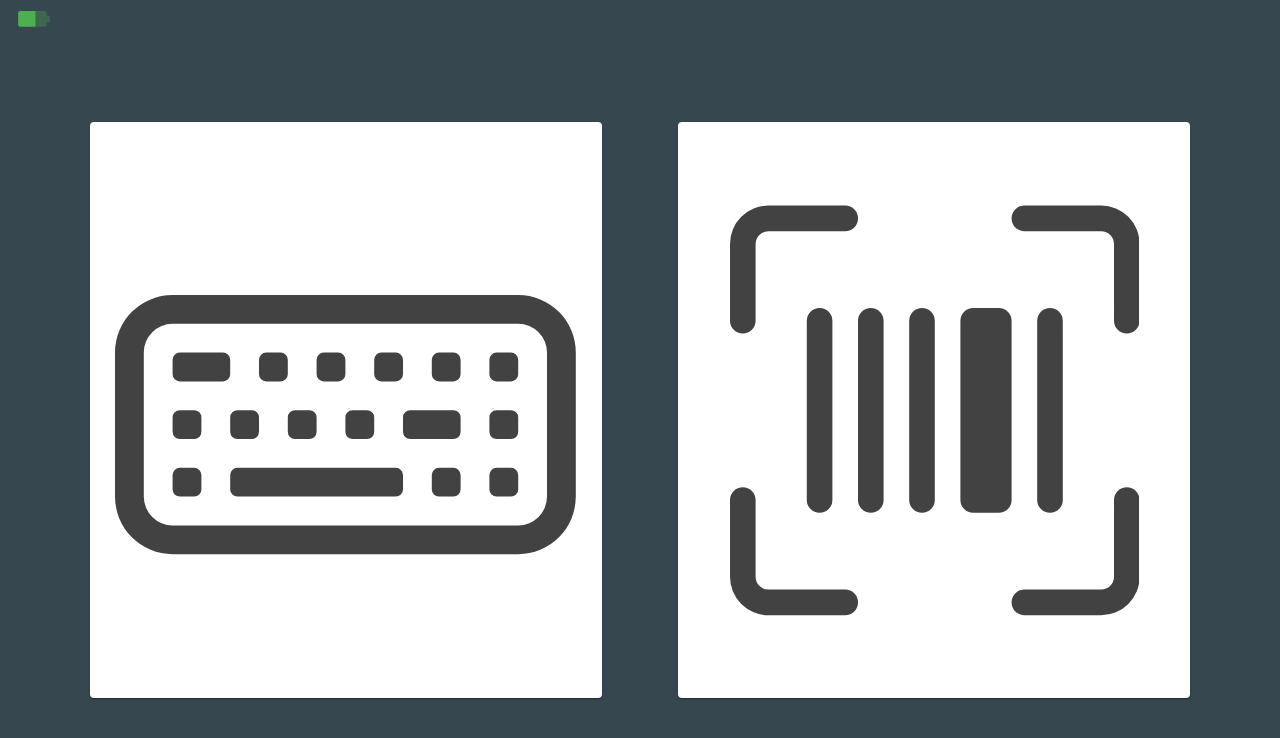
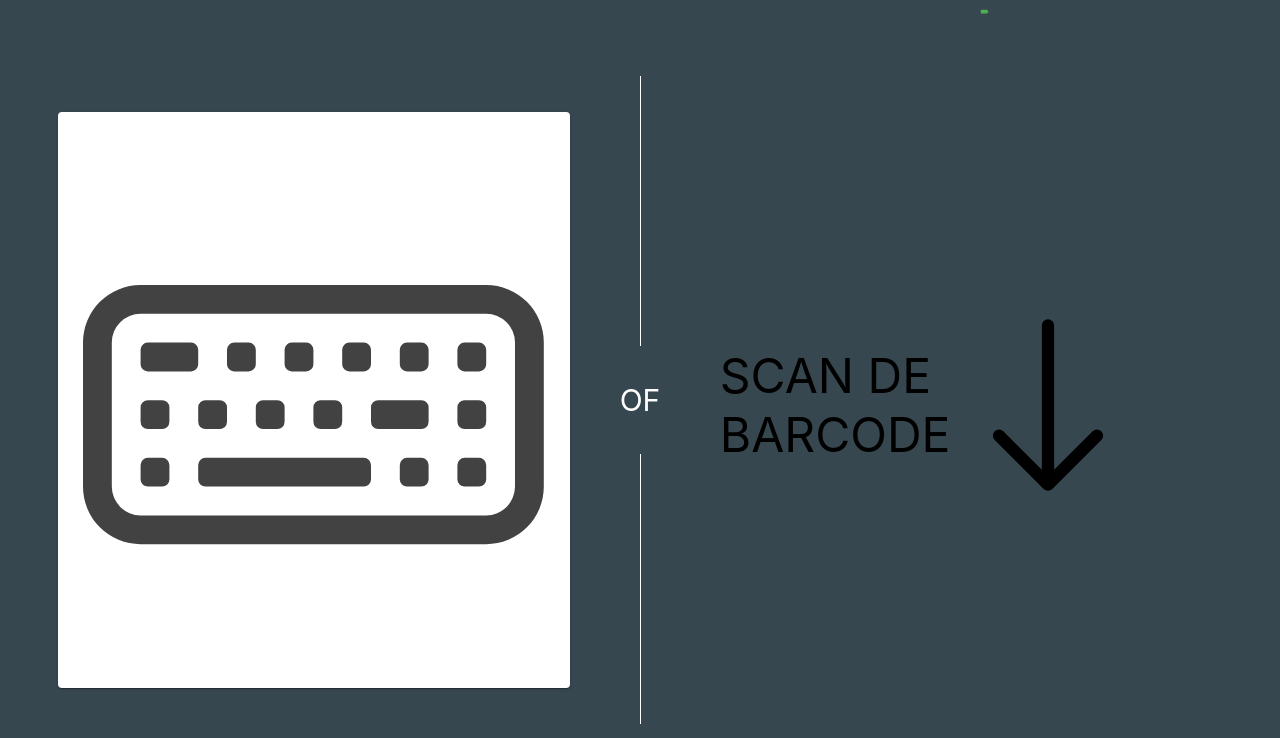
Before and after one commit to detimdejong/OK-Throwaway, a React (Create React App) app in the folder okthrowaway.ui/: page / in a window 1280 px wide. Shown: the top 738 px of the page. Built offline with nearby package versions, Linux system fonts and the light colour scheme.

Commit message:
ui:Add Homepage

```diff
--- a/okthrowaway.ui/package.json
+++ b/okthrowaway.ui/package.json
@@ -3,6 +3,8 @@
   "version": "0.1.0",
   "private": true,
   "dependencies": {
+    "@emotion/react": "^11.7.0",
+    "@emotion/styled": "^11.6.0",
     "@material-ui/core": "^4.12.3",
     "@mui/material": "^5.2.1",
     "@mui/styles": "^5.2.1",
--- a/okthrowaway.ui/src/components/BatteryStatus.tsx
+++ b/okthrowaway.ui/src/components/BatteryStatus.tsx
@@ -5,7 +5,8 @@ import {
     MdBattery50,
     MdBattery60,
     MdBattery80,
-    MdBattery90
+    MdBattery90,
+    MdBatteryFull
 } from "react-icons/md";
 import colors from "../constants/colors";
 
@@ -31,6 +32,7 @@ export default function BatteryStatus(props: BatteryStatusProps) {
         if (batteryPercentage < 60) return <MdBattery60 color={colors.green500} {...iconProps}/>
         if (batteryPercentage < 80) return <MdBattery80 color={colors.green500} {...iconProps}/>
         if (batteryPercentage < 90) return <MdBattery90 color={colors.green500} {...iconProps}/>
+        if (batteryPercentage <= 100) return <MdBatteryFull color={colors.green500} {...iconProps} />
     }, [batteryPercentage]);
 
     return (
--- a/okthrowaway.ui/src/pages/Home.tsx
+++ b/okthrowaway.ui/src/pages/Home.tsx
@@ -1,7 +1,7 @@
 import { makeStyles } from "@mui/styles";
 import colors from "../constants/colors";
-import { Paper } from "@material-ui/core";
-import { BsUpcScan, BsKeyboard } from "react-icons/bs";
+import { Paper, Grid } from "@material-ui/core";
+import { BsKeyboard, BsArrowDown } from "react-icons/bs";
 import BatteryStatus from "../components/BatteryStatus";
 
 const useStyles = makeStyles({
@@ -24,14 +24,26 @@ const useStyles = makeStyles({
         backgroundColor: colors.amber100,
         height: "80%",
         width: "40%",
+        display: "flex",
+        float: "left",
         alignItems: "center",
         justifyContent: "center",
-        display: "flex",
-        float: "left",
-        margin: "3%"
+        marginRight: "5%"
     },
     statusBar: {
-        height: 50,
+        height: "5%",
+        width: "100%",
+    },
+    dividerItemContainer: {
+        height: "100%",
+        display: "flex",
+        alignItems: "center",
+        justifyContent: "center"
+    },
+    divider: {
+        background: colors.white,
+        height: "100%",
+        width: 1,
     }
 });
 
@@ -41,8 +53,8 @@ export default function Home() {
     return (
         <div className={classes.container}>
             <div className={classes.statusBar}>
-                <div style={{marginLeft: 15}}>
-                    <BatteryStatus batteryPercentage={50} />
+                <div style={{ marginLeft: 15, float: "right" }}>
+                    <BatteryStatus batteryPercentage={100} />
                 </div>
             </div>
 
@@ -51,9 +63,55 @@ export default function Home() {
                     <BsKeyboard size="90%" color={colors.grey800} />
                 </Paper>
 
-                <Paper className={classes.button}>
-                    <BsUpcScan size="80%" color={colors.grey800} />
-                </Paper>
+                <div style={{ height: "90%", position: "absolute", justifyContent: "center" }}>
+                    <Grid
+                        container
+                        direction="column"
+                        justifyContent="center"
+                        alignItems="center"
+                        style={{ height: "100%" }}
+                    >
+                        <Grid item xs={12} sm={6} md={5}>
+                            <div className={classes.dividerItemContainer}>
+                                <div className={classes.divider} />
+                            </div>
+                        </Grid>
+
+                        <Grid item xs={12} sm={6} md={2}>
+                            <div className={classes.dividerItemContainer}>
+                                <p style={{ color: colors.white, fontSize: 30 }}>
+                                    OF
+                                </p>
+                            </div>
+                        </Grid>
+
+                        <Grid xs={12} sm={6} md={5}>
+                            <div className={classes.dividerItemContainer}>
+                                <div className={classes.divider} />
+                            </div>
+                        </Grid>
+                    </Grid>
+                </div>
+
+                <div style={{ height: "80%", width: "40%", margin: "3%" }}>
+                    <Grid
+                        container
+                        direction="column"
+                        justifyContent="center"
+                        alignItems="center"
+                        style={{ height: "100%", margin: "1%" }}
+                    >
+
+                        <Grid item xs={12} sm={12} md={10}>
+                            <div className={classes.dividerItemContainer}>
+                                <p style={{ fontSize: "300%" }}>
+                                    SCAN DE BARCODE
+                                </p>
+                                <BsArrowDown size="100%" />
+                            </div>
+                        </Grid>
+                    </Grid>
+                </div>
             </div>
         </div>
     );
```
